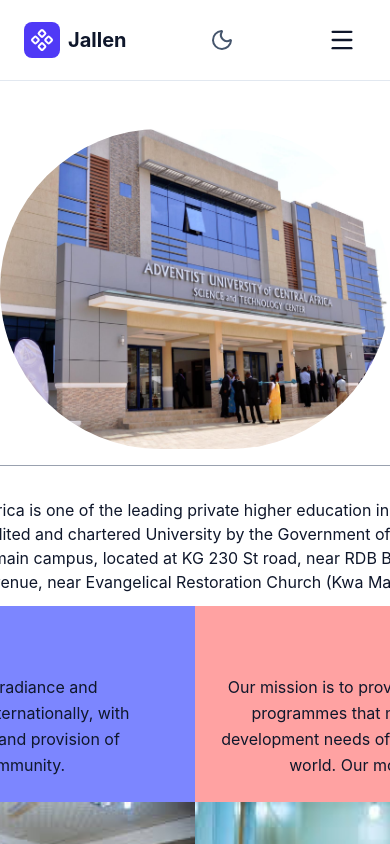
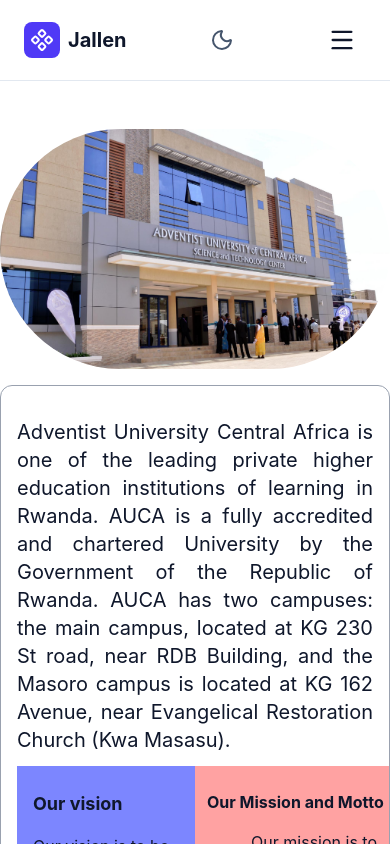
Before and after one commit to Remyashimirwe/SkillForge, a React (Vite) app: page / in a window 390 px wide. Built offline with nearby package versions, Linux system fonts and the light colour scheme.

Commit message:
Hero Section now responsive

```diff
--- a/src/components/HeroSection.jsx
+++ b/src/components/HeroSection.jsx
@@ -7,26 +7,26 @@
 
     return (
         <section className='w-full flex flex-col items-center'>
-            <div className='h-80 md:h-112.5 w-full overflow-hidden rounded-full'>
+            <div className='h-60 md:h-112.5 w-full overflow-hidden rounded-full'>
                 <img src={Campus} alt="UoK Kigali Campus"
                 className='h-full w-full object-cover object-center dark:brightness-[0.75] dark:contrast-[1.05]' />
 
             </div>
             <div
-            className='border border-gray-400 rounded-xl w-4xl px-4 py-8 my-4
+            className='border border-gray-400 rounded-xl max-w-100 md:max-w-4xl px-4 py-8 my-4
                         flex flex-col gap-3 justify-center'>
-                <div className=''>
-                    <p className=' text-left'>
+                <div className='md:w-full text-xl md:text-fit'>
+                    <p className='text-justify md:text-left '>
                     Adventist University Central Africa is one of the leading private higher education institutions of learning in Rwanda. AUCA is a fully accredited and chartered University by the Government of the Republic of Rwanda. AUCA has two campuses: the main campus, located at KG 230 St road, near RDB Building, and the Masoro campus is located at KG 162 Avenue, near Evangelical Restoration Church (Kwa Masasu).
                 </p>
                 </div>
 
-                <div className='w-full '>
+                <div className=''>
                     <div className='flex'>
                         <div className=' flex flex-col w-1/2 shrink-0'>
-                            <div className='flex flex-col gap-y-4 bg-indigo-400 dark:bg-indigo-700/50 px-6 pt-6 pb-6'>
+                            <div className='flex flex-col md:h-54.5 gap-y-4 bg-indigo-400 dark:bg-indigo-700/50 px-4 md:px-6 pt-6 pb-6'>
                                 <h1 className='font-bold text-lg'>Our vision</h1>
-                                <span className='text-left leading-relaxed'>
+                                <span className='text-left md:leading-relaxed'>
                                     Our vision is to be a pole of radiance and excellence nationally and internationally, with quality education, research and provision of innovative service to the community.
                                 </span>
                             </div>
@@ -36,11 +36,11 @@
                             </div>
                         </div>
 
-                        <div className='flex  flex-col w-1/2'>
+                        <div className='flex flex-col md:w-1/2'>
                             <div
-                                className='flex bg-red-300 dark:bg-pink-400/50 flex-col gap-y-4 px-6 pt-6 pb-6'>
-                                <h1 className='font-bold text-right text-lg'>Our Mission and Motto</h1>
-                                <span className='text-right leading-relaxed'>
+                                className='flex bg-red-300 dark:bg-pink-400/50 flex-col gap-y-4 w-48.5 md:w-full px-3 md:px-6 pt-6 pb-6'>
+                                <h1 className='font-bold text-nowrap md:text-right'>Our Mission and Motto</h1>
+                                <span className='text-right md:leading-relaxed'>
                                     Our mission is to provide quality higher education programmes that match the labour market and development needs of Rwanda, the region and the world. Our motto is Labour for the Future.
                                 </span>
                             </div>
@@ -52,11 +52,11 @@
                     </div>
 
                     <div className='w-full flex flex-col items-center py-5'>
-                        <div className='flex flex-col items-center gap-y-7'>
+                        <div className='flex flex-col items-center gap-y-3 md:gap-y-7'>
                             <h1 className='font-bold text-4xl'>Our Impact</h1>
 
                             <div className='w-full flex flex-col items-center gap-y-12 text-center'>
-                                <div className='flex justify-center gap-x-55'>
+                                <div className='flex justify-center gap-x-10 md:gap-x-55'>
                                     <div className='flex flex-col justify-center items-center gap-y-2'>
                                         <span className='font-bold text-3xl'>8K+</span>
                                         <p
@@ -77,7 +77,7 @@
                                     </div>
                                 </div>
 
-                                <div className='py-6 flex items-center justify-center gap-x-45.5'>
+                                <div className='py-6 flex items-center justify-center gap-x-12 md:gap-x-45.5'>
                                     <div className='flex flex-col gap-y-2 items-center'>
                                         <span className='font-bold text-3xl'>Over 700+</span>
                                         <p
```
